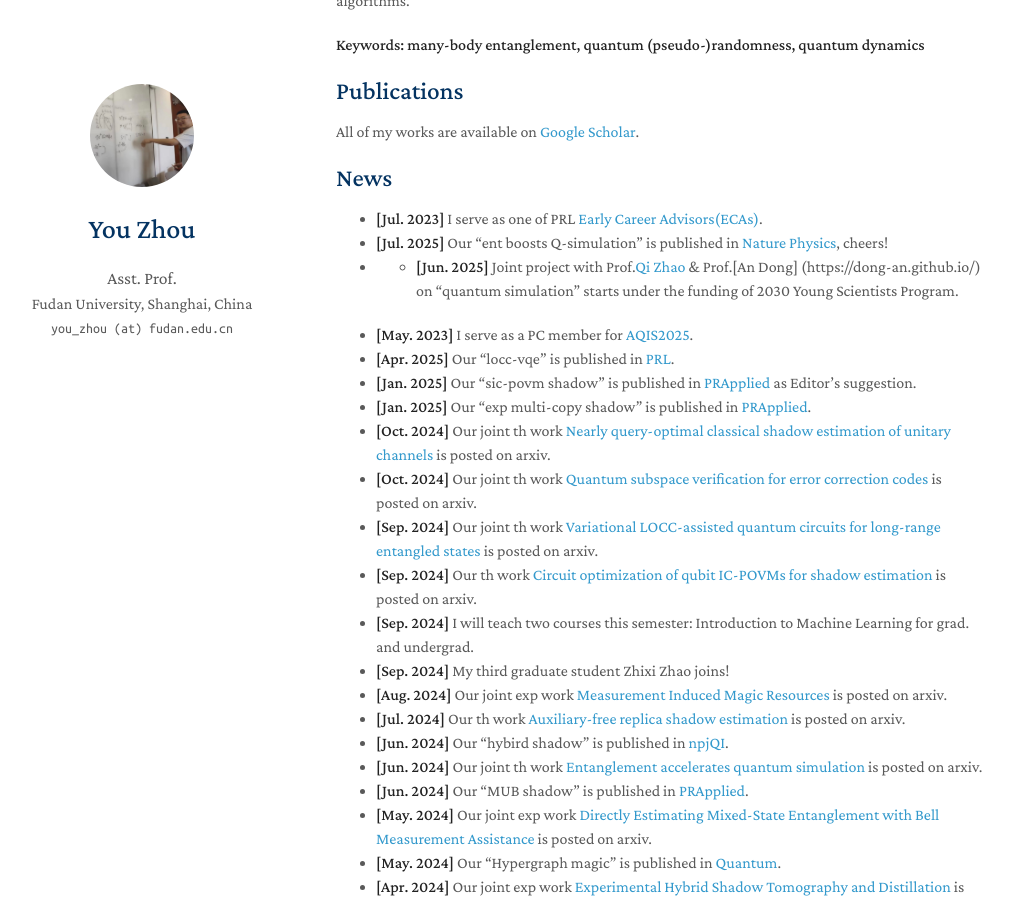
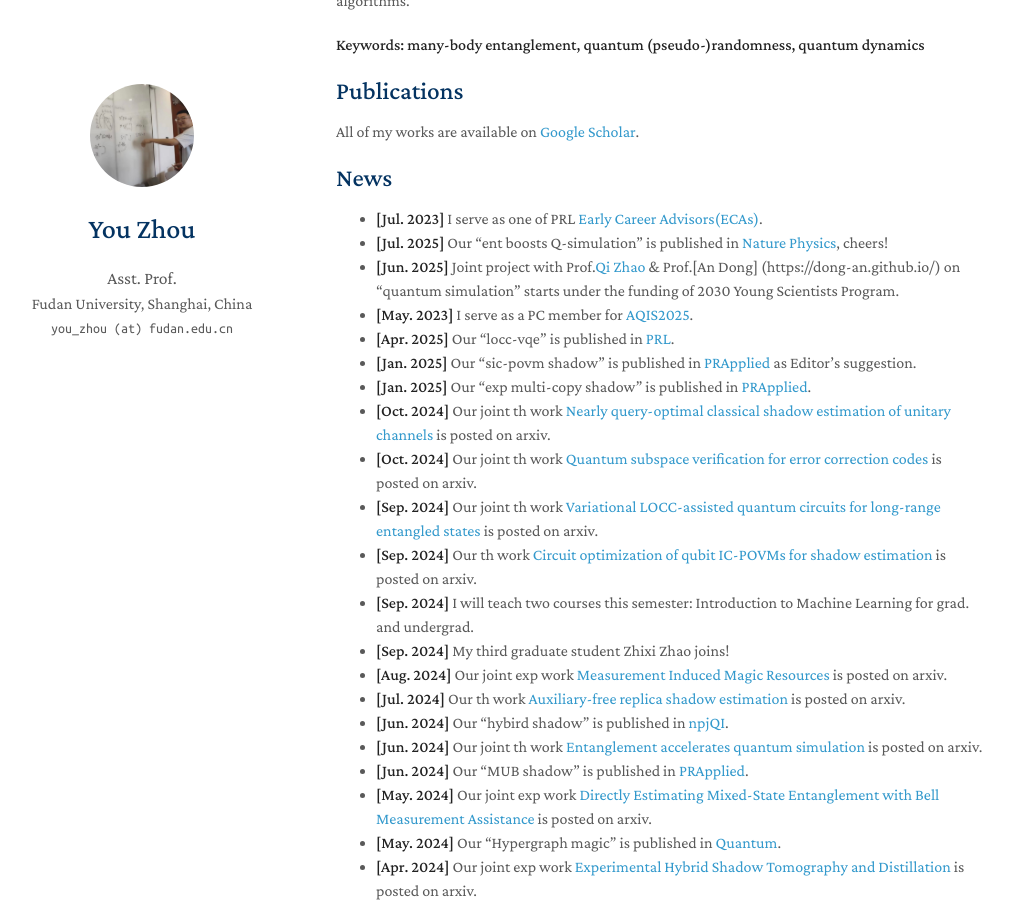
Before and after one commit to youzhoutravel/homepage1, a Jekyll site: the page built from index.md, in a window 1280 px wide and 900 px high, scrolled down 398 px. Shown: the whole window, without its empty margins (134-1147 px from the left). Built offline with Jekyll 4.4.1, drawn with Linux system fonts in a browser that asks for light colours; nearby versions of some CDN libraries; a style sheet for code colours, icons or effects is not loaded; our own code applies the rules of GitHub Pages for plain Markdown files.

```diff
--- a/index.md
+++ b/index.md
@@ -19,7 +19,7 @@ All of my works are available on [Google Scholar](https://scholar.google.com/cit
 ## News
 - **[Jul. 2023]** I serve as one of PRL [Early Career Advisors(ECAs)](https://journals.aps.org/prl/staff#early).
 - **[Jul. 2025]** Our "ent boosts Q-simulation" is published in [Nature Physics](https://www.nature.com/articles/s41567-025-02945-2), cheers!
-- - **[Jun. 2025]** Joint project with Prof.[Qi Zhao](https://qizhao-quantum.github.io/) & Prof.[An Dong] (https://dong-an.github.io/) on "quantum simulation" starts under the funding of 2030 Young Scientists Program.
+- **[Jun. 2025]** Joint project with Prof.[Qi Zhao](https://qizhao-quantum.github.io/) & Prof.[An Dong] (https://dong-an.github.io/) on "quantum simulation" starts under the funding of 2030 Young Scientists Program.
 - **[May. 2023]** I serve as a PC member for [AQIS2025](http://aqis-conf.org/2025/).
 - **[Apr. 2025]** Our "locc-vqe" is published in [PRL](https://journals.aps.org/prl/abstract/10.1103/PhysRevLett.134.170601).
 - **[Jan. 2025]** Our "sic-povm shadow" is published in [PRApplied](https://journals.aps.org/prapplied/abstract/10.1103/PhysRevApplied.23.014021) as Editor's suggestion.
```
